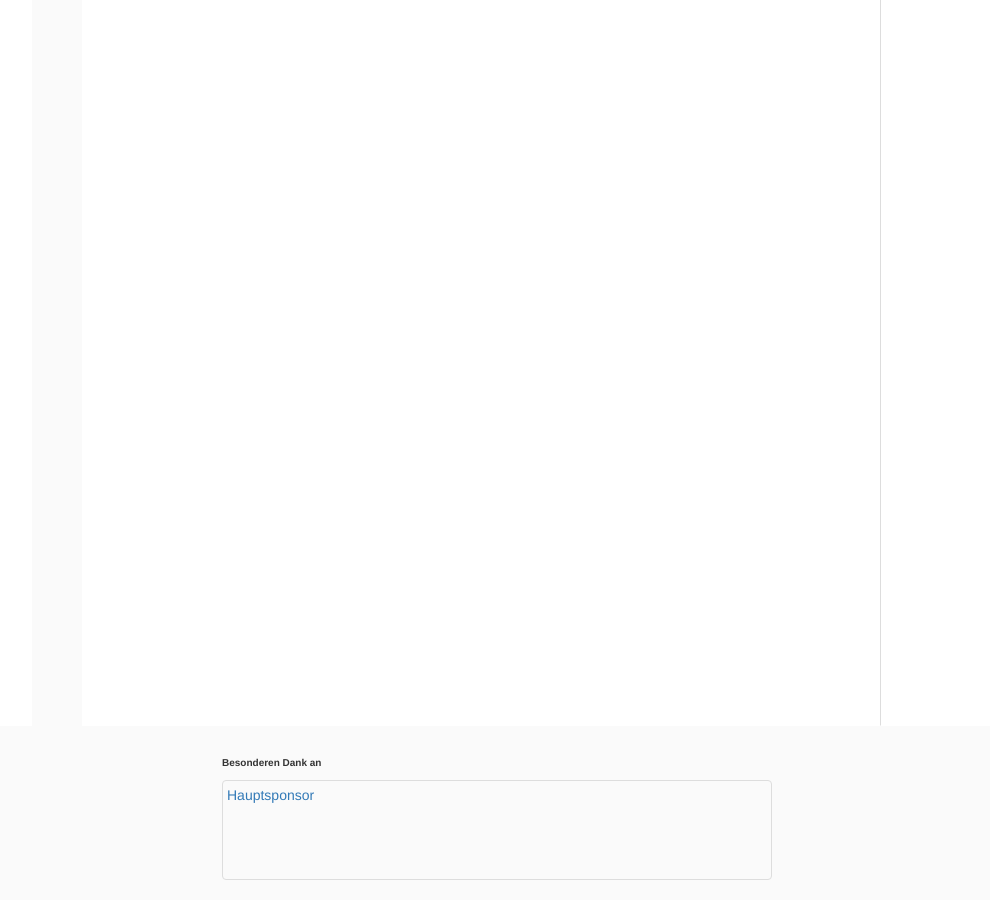
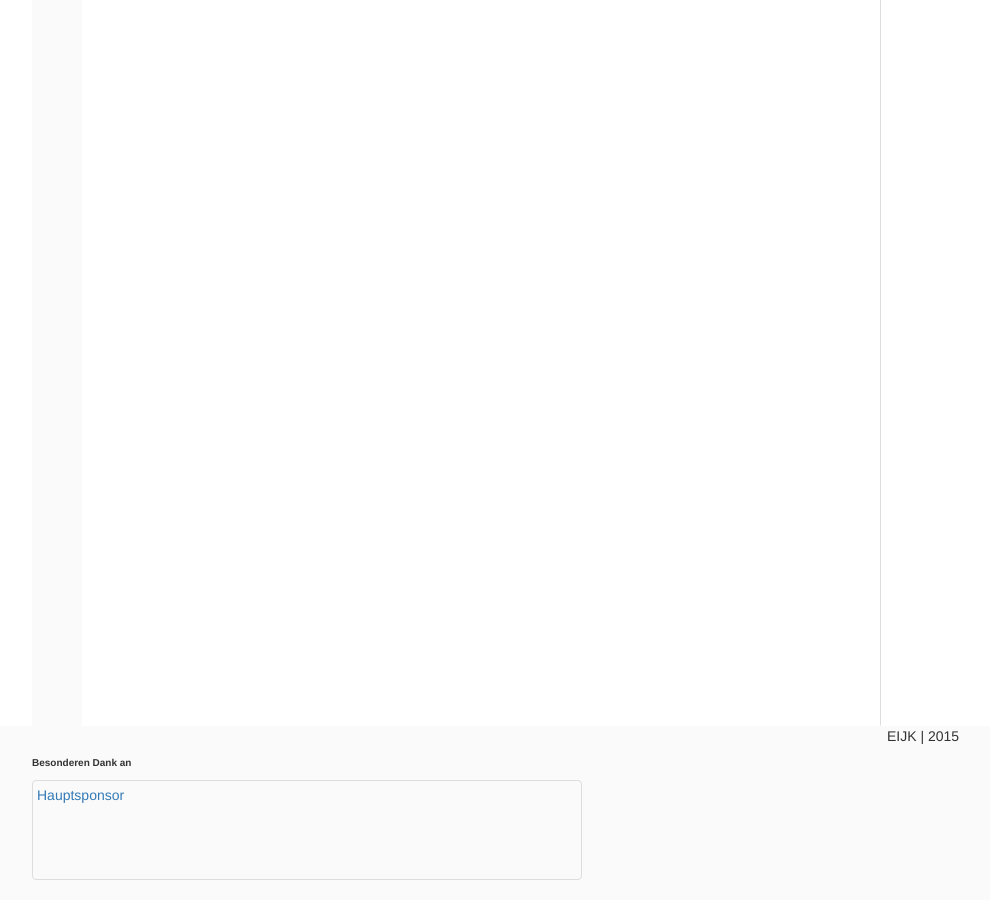
Before and after one commit to susedev/test, a Jekyll site: the page built from download.html, in a window 1280 px wide and 900 px high, scrolled down 1501 px. Shown: the whole window, without its empty margins (53-1043 px from the left). Built offline with Jekyll 4.4.1, drawn with Linux system fonts in a browser that asks for light colours; nearby versions of some CDN libraries.

Commit message:
Update page.html

```diff
--- a/_layouts/page.html
+++ b/_layouts/page.html
@@ -35,10 +35,7 @@ layout: base
 
 <footer style="background-color:#FAFAFA;">
   <div class="container" >
-    <div class="col-md-2">
-
-    </div>
-    <div class="col-md-6">
+    <div class="col-md-8">
       <p style="margin-top: 30px; font-weight:bold; font-size:10px; ><span style="color=#808080; "> Besonderen Dank an </span></p>
       <p><a class="thumbnail" href="#" style="background-color:#FAFAFA; width: 550px; height: 100px;">Hauptsponsor</a></p>
     </div>
@@ -46,6 +43,7 @@ layout: base
 
     </div>
     <div class="col-md-3">
+      EIJK | 2015
     </div>
   </div>
 </footer>
```
